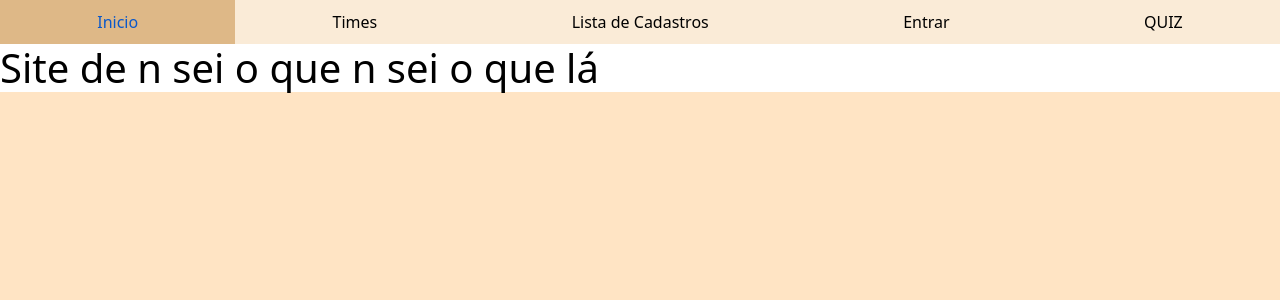
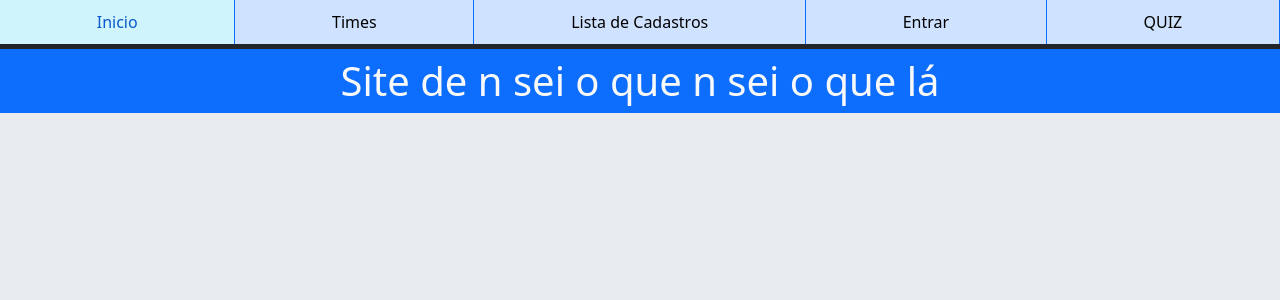
Before and after one commit to Batatapato/Site_quiz, a PHP site: page / in a window 1280 px wide. Shown: the top 300 px of the page. Run offline with PHP 8.4, Linux system fonts and the light colour scheme.

Commit message:
arrumei a pagina inicial

```diff
--- a/cabecalho.php
+++ b/cabecalho.php
@@ -10,11 +10,11 @@
   <title>Login</title>
 </head>
 
-<body>
+<body class="bg-body-secondary">
 <nav class="nav nav-pills flex-column flex-sm-row">
-  <a class="flex-sm-fill text-sm-center nav-link" href="index.php">Inicio</a>
-  <a class="flex-sm-fill text-sm-center nav-link" href="Time/Times.php">Times</a>
-  <a class="flex-sm-fill text-sm-center nav-link" href="principal.php">Lista de Cadastros</a>
-  <a class="flex-sm-fill text-sm-center nav-link" href="login.php">Entrar</a>
-  <a class="flex-sm-fill text-sm-center nav-link" href="Quiz/index.php">QUIZ</a>
+  <a class="flex-sm-fill text-sm-center nav-link border-end border-primary" href="index.php">Inicio</a>
+  <a class="flex-sm-fill text-sm-center nav-link border-end border-primary" href="Time/Times.php">Times</a>
+  <a class="flex-sm-fill text-sm-center nav-link border-end border-primary" href="principal.php">Lista de Cadastros</a>
+  <a class="flex-sm-fill text-sm-center nav-link border-end border-primary" href="login.php">Entrar</a>
+  <a class="flex-sm-fill text-sm-center nav-link border-end border-primary" href="Quiz/index.php">QUIZ</a>
 </nav>
--- a/index.css
+++ b/index.css
@@ -1,10 +1,3 @@
-html {
-  background-color: bisque;
-}
-h1 {
-  color: black;
-}
-
 .form {
   background: bisque; /*#F3f3f3*/
   margin: auto;
@@ -70,9 +63,9 @@ h1 {
 }
 
 .nav-link {
-  background-color: antiquewhite;
+  background-color: #CFE2FF;
   color: black;
-  transition: background-color 2s ease;
+  transition: background-color 0.5s ease;
   padding: 10px 20px;
   margin: 0 0px;
   border-radius: 0px !important;
@@ -83,5 +76,5 @@ h1 {
 }
 
 .nav-link:hover {
-  background-color: burlywood;
+  background-color:#CFF4FC;
 }
--- a/index.php
+++ b/index.php
@@ -1,3 +1,3 @@
 <?php include('cabecalho.php') ?>
-    <h1>Site de n sei o que n sei o que lá</h1>
+    <h1 class="bg-primary text-light text-center p-2 border-top border-5 border-dark">Site de n sei o que n sei o que lá</h1>
 <?php include('rodape.php') ?>
```
